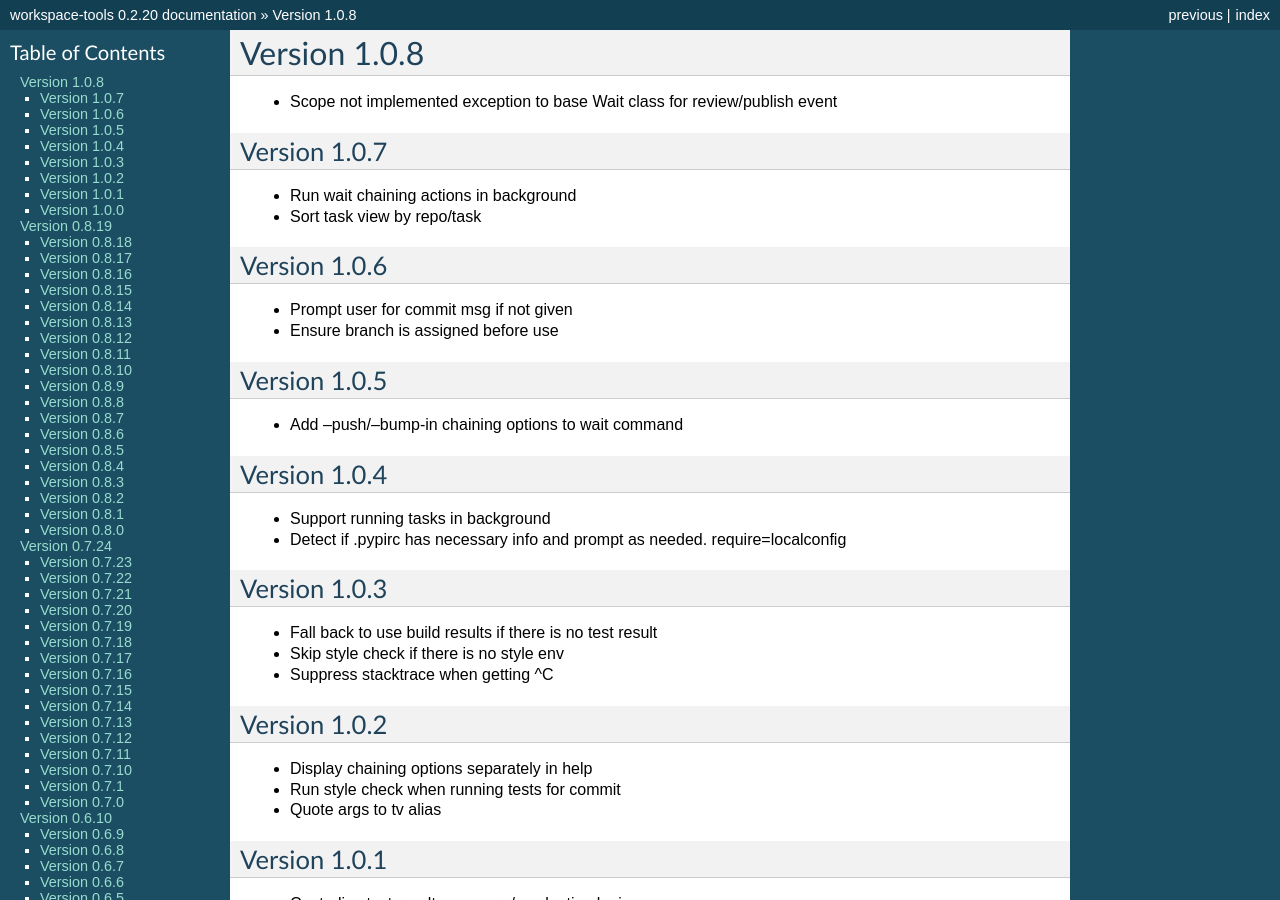
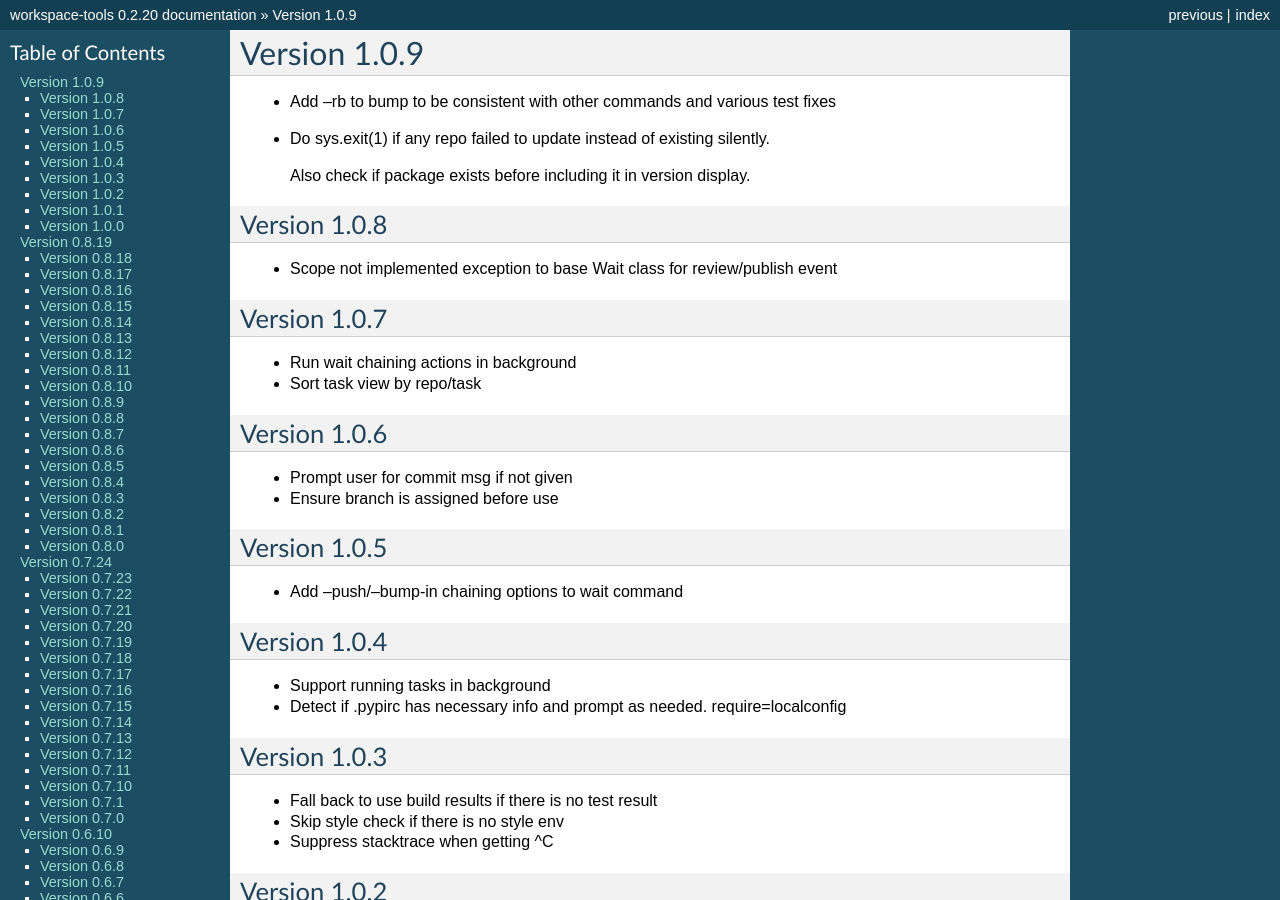
Before and after one commit to maxzheng/workspace-tools, a Sphinx documentation site: the page built from docs/CHANGELOG.rst, in a window 1280 px wide and 900 px high. Built offline with Sphinx 7.4.7, drawn with Linux system fonts in a browser that asks for light colours; some of the changed text lies outside the part shown.

Commit message:
Publish version 1.0.9

```diff
--- a/docs/CHANGELOG.rst
+++ b/docs/CHANGELOG.rst
@@ -1,5 +1,13 @@
+Version 1.0.9
+================================================================================
+
+* Add --rb to bump to be consistent with other commands and various test fixes
+* Do sys.exit(1) if any repo failed to update instead of existing silently.
+
+  Also check if package exists before including it in version display.
+
 Version 1.0.8
-================================================================================
+--------------------------------------------------------------------------------
 
 * Scope not implemented exception to base Wait class for review/publish event
 
--- a/setup.py
+++ b/setup.py
@@ -10,7 +10,7 @@ def find_files(path):
 
 setuptools.setup(
   name='workspace-tools',
-  version='1.0.8',
+  version='1.0.9',
 
   author='Max Zheng',
   author_email='maxzheng.os @t gmail.com',
```
